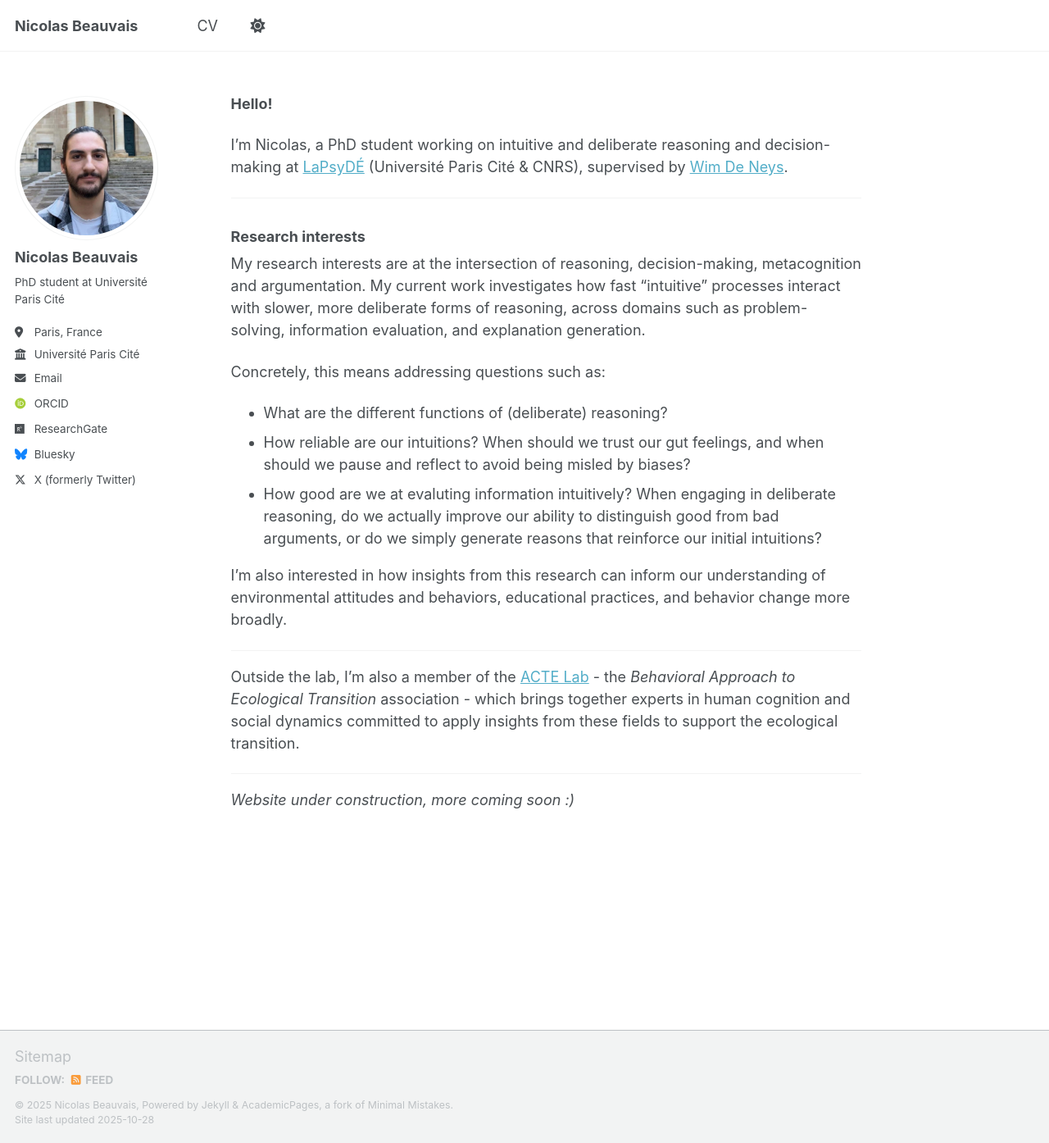
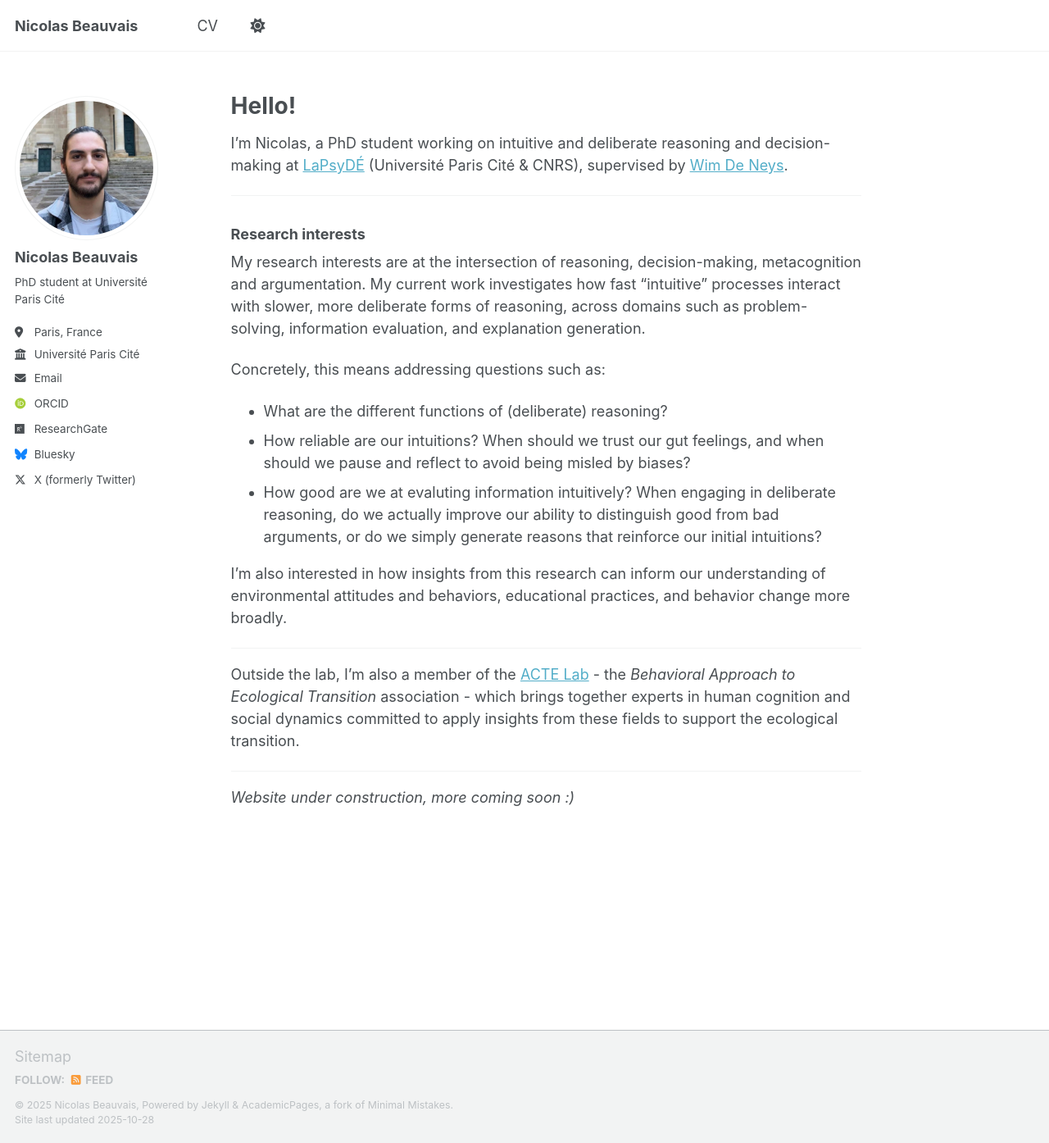
Before and after one commit to nbeauvais/nbeauvais.github.io, a Jekyll site: the page built from _pages/about.md, in a window 1280 px wide and 1394 px high. Shown: the whole window at 82% size. Built offline with Jekyll 4.4.1, drawn with Linux system fonts in a browser that asks for light colours; some web fonts are replaced; a script that is not in the unit is left out.

```diff
--- a/_pages/about.md
+++ b/_pages/about.md
@@ -7,7 +7,7 @@ redirect_from:
   - /about.html
 ---
 
-**Hello!**
+# Hello!
 
 I'm Nicolas, a PhD student working on intuitive and deliberate reasoning and decision-making at [LaPsyDÉ](https://www.lapsyde.com/home) (Université Paris Cité & CNRS), supervised by [Wim De Neys](https://www.wdeneys.org/).
 
```
